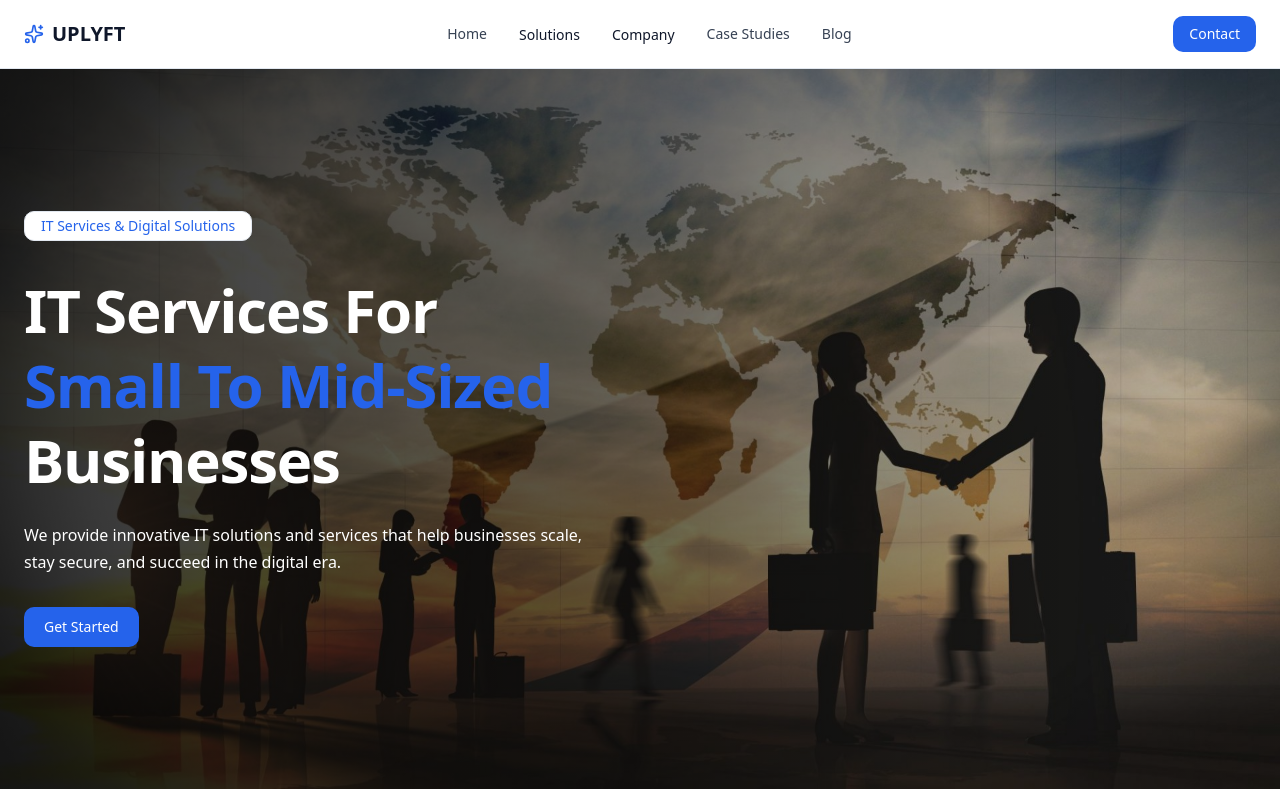
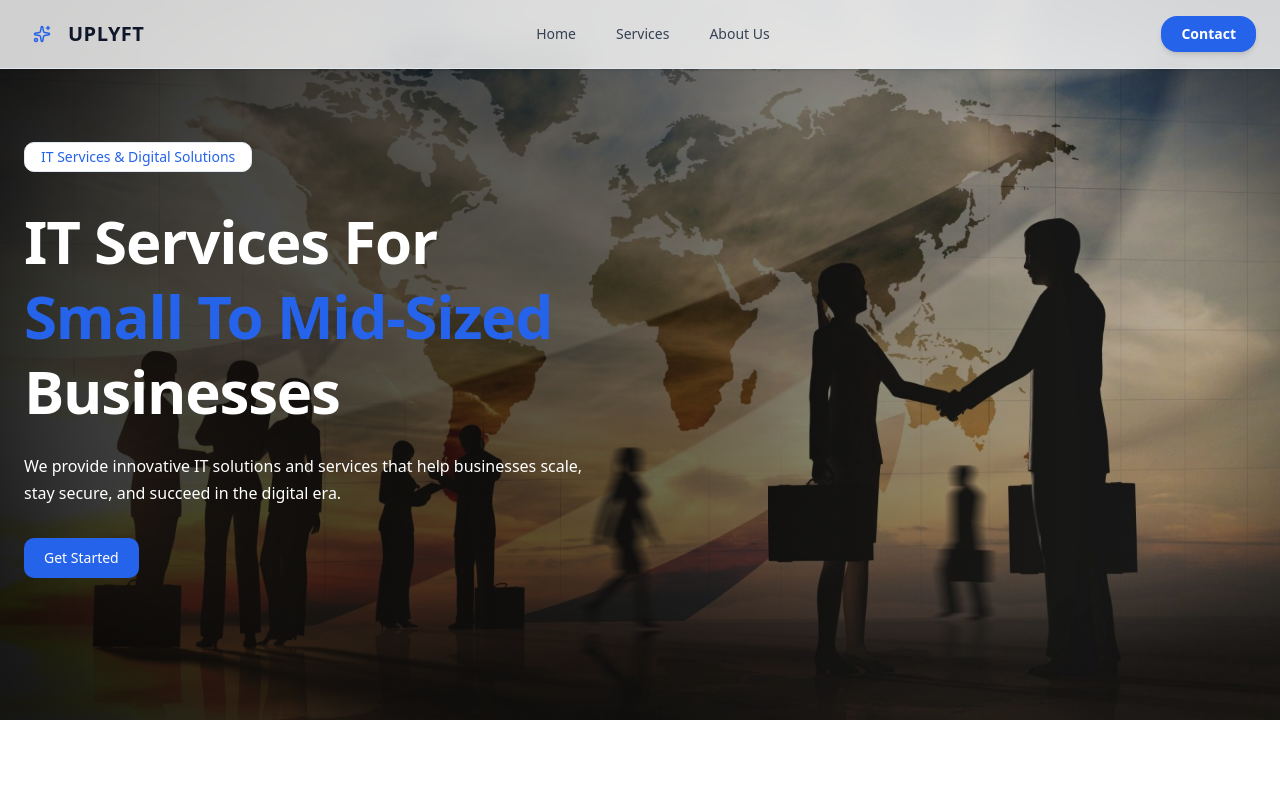
Before and after one commit to cipher997/uplyft.me, a Next.js app: page / in a window 1280 px wide. Shown: the top 800 px of the page. Built offline with nearby package versions, Linux system fonts and the light colour scheme.

Commit message:
update 7 files

```diff
--- a/app/globals.css
+++ b/app/globals.css
@@ -3,6 +3,10 @@
 /* =========================
    Design Tokens
    ========================= */
+
+   html {
+  scroll-behavior: smooth;
+}
 
 :root {
   /* Brand Colors */
--- a/components/layout/Navbar.tsx
+++ b/components/layout/Navbar.tsx
@@ -3,22 +3,29 @@
 import { useState } from "react";
 import Link from "next/link";
 import { navigation, type NavItem } from "@/data/navigation";
-import { Sparkles } from "lucide-react";
+import { Sparkles, Menu, X, ChevronDown } from "lucide-react";
 
 export function Navbar() {
   const [open, setOpen] = useState(false);
 
   return (
-    <header className="border-b border-default bg-white">
+    <header className="fixed top-0 z-50 w-full border-b border-default bg-white/80 backdrop-blur-md shadow-sm">
       <div className="container mx-auto flex items-center justify-between px-6 py-4">
         {/* Logo */}
-        <Link href="/" className="flex items-center gap-2 text-xl font-bold uppercase">
-        <Sparkles size={20} className="text-primary" />
-          Uplyft
+        <Link
+          href="/"
+          className="group flex items-center gap-2 text-xl font-bold uppercase tracking-wide"
+        >
+          <span className="flex h-9 w-9 items-center justify-center rounded-lg bg-primary/10 text-primary transition group-hover:scale-110">
+            <Sparkles size={18} />
+          </span>
+          <span className="relative">
+            Uplyft
+          </span>
         </Link>
 
         {/* Desktop Navigation */}
-        <nav className="hidden md:flex items-center gap-8">
+        <nav className="hidden md:flex items-center gap-10">
           {navigation.map((item) => (
             <DesktopNavItem key={item.label} item={item} />
           ))}
@@ -26,27 +33,26 @@ export function Navbar() {
 
         {/* Desktop CTA */}
         <Link
-          href="/contact"
-          className="hidden md:inline-block rounded-md bg-primary px-4 py-2 text-white text-sm font-medium"
+          href="/#contact"
+          className="hidden md:inline-flex items-center gap-2 rounded-lg bg-primary px-5 py-2 text-sm font-semibold text-white shadow-md transition hover:shadow-lg hover:brightness-110"
         >
           Contact
         </Link>
 
         {/* Mobile Menu Button */}
         <button
-          className="md:hidden text-sm font-medium"
+          className="md:hidden rounded-lg p-2 text-gray-700 hover:bg-soft"
           onClick={() => setOpen(!open)}
+          aria-label="Toggle menu"
         >
-          {open ? "Close" : "Menu"}
+          {open ? <X size={22} /> : <Menu size={22} />}
         </button>
       </div>
 
       {/* Mobile Menu */}
       {open && (
-        <div className="md:hidden border-t border-default bg-white px-6 py-4">
-          <MobileNav
-            onNavigate={() => setOpen(false)}
-          />
+        <div className="md:hidden border-t border-default bg-white px-6 py-6 shadow-inner">
+          <MobileNav onNavigate={() => setOpen(false)} />
         </div>
       )}
     </header>
@@ -63,32 +69,33 @@ function isLinkItem(
   return "href" in item;
 }
 
-
 function DesktopNavItem({ item }: NavItemProps) {
   if (isLinkItem(item)) {
     return (
       <Link
         href={item.href}
-        className="text-sm font-medium text-gray-700 hover:text-primary"
+        className="group relative text-sm font-medium text-gray-700 transition hover:text-primary"
       >
         {item.label}
+        <span className="absolute -bottom-1 left-0 h-[2px] w-0 bg-primary transition-all group-hover:w-full" />
       </Link>
     );
   }
 
   return (
     <div className="relative group">
-      <span className="cursor-pointer text-sm font-medium">
+      <button className="flex items-center gap-1 text-sm font-medium text-gray-700 hover:text-primary">
         {item.label}
-      </span>
+        <ChevronDown size={14} className="opacity-60" />
+      </button>
 
-      <div className="absolute left-0 top-full hidden min-w-[220px] rounded-md border border-default bg-white shadow-md group-hover:block">
+      <div className="absolute left-0 top-full mt-3 hidden min-w-[220px] rounded-xl border border-default bg-white shadow-lg group-hover:block">
         <ul className="py-2">
           {item.children.map((child) => (
             <li key={child.label}>
               <Link
                 href={child.href}
-                className="block px-4 py-2 text-sm hover:bg-soft"
+                className="block px-4 py-2 text-sm text-gray-700 hover:bg-soft hover:text-primary"
               >
                 {child.label}
               </Link>
@@ -100,14 +107,13 @@ function DesktopNavItem({ item }: NavItemProps) {
   );
 }
 
-
 function MobileNav({
   onNavigate,
 }: {
   onNavigate: () => void;
 }) {
   return (
-    <nav className="flex flex-col gap-4">
+    <nav className="flex flex-col gap-5">
       {navigation.map((item) => (
         <MobileNavItem
           key={item.label}
@@ -116,18 +122,16 @@ function MobileNav({
         />
       ))}
 
-      {/* Mobile CTA */}
       <Link
-        href="/contact"
+        href="/#contact"
         onClick={onNavigate}
-        className="mt-4 rounded-md bg-primary px-4 py-2 text-center text-white text-sm font-medium"
+        className="mt-6 rounded-lg bg-primary px-4 py-3 text-center text-sm font-semibold text-white shadow-md"
       >
         Contact
       </Link>
     </nav>
   );
 }
-
 
 function MobileNavItem({
   item,
@@ -143,32 +147,31 @@ function MobileNavItem({
       <Link
         href={item.href}
         onClick={onNavigate}
-        className="text-sm font-medium"
+        className="text-sm font-medium text-gray-700"
       >
         {item.label}
       </Link>
     );
   }
 
-
   return (
     <div>
       <button
         onClick={() => setExpanded(!expanded)}
-        className="flex w-full items-center justify-between text-sm font-medium"
+        className="flex w-full items-center justify-between text-sm font-medium text-gray-700"
       >
         {item.label}
-        <span>{expanded ? "−" : "+"}</span>
+        <span className="text-lg">{expanded ? "−" : "+"}</span>
       </button>
 
       {expanded && (
-        <div className="mt-2 ml-4 flex flex-col gap-2">
+        <div className="mt-3 ml-4 flex flex-col gap-3">
           {item.children.map((child) => (
             <Link
               key={child.label}
               href={child.href}
               onClick={onNavigate}
-              className="text-sm text-muted"
+              className="text-sm text-muted hover:text-primary"
             >
               {child.label}
             </Link>
--- a/data/navigation.ts
+++ b/data/navigation.ts
@@ -15,34 +15,20 @@ export type NavItem =
 
 
 export const navigation: NavItem[] = [
-  {
+ {
     label: "Home",
     href: "/",
   },
   {
-    label: "Solutions",
-    children: [
-      { label: "Managed IT Services", href: "/services/managed-it" },
-      { label: "IT Consulting", href: "/services/it-consulting" },
-      { label: "Cloud Computing", href: "/services/cloud-computing" },
-      { label: "Cybersecurity", href: "/services/cybersecurity" },
-      { label: "Software Development", href: "/services/software-development" },
-    ],
+    label: "Services",
+    href: "/#services",
   },
   {
-    label: "Company",
-    children: [
-      { label: "About Us", href: "/company/about" },
-      { label: "Careers", href: "/company/careers" },
-      { label: "Contact", href: "/contact" },
-    ],
+    label: "About Us",
+    href: "/#about",
   },
-  {
-    label: "Case Studies",
-    href: "/case-studies",
-  },
-  {
-    label: "Blog",
-    href: "/blog",
-  },
+  // {
+  //   label: "Testimonials",
+  //   href: "/#testimonials",
+  // },
 ];
--- a/sections/About/About.tsx
+++ b/sections/About/About.tsx
@@ -5,7 +5,7 @@ import { Button } from "@/components/ui/Button";
 
 export function About() {
   return (
-    <section className="bg-soft py-20">
+    <section id="about" className="bg-soft py-20">
       <Container className="grid gap-12 md:grid-cols-2 md:items-center">
         {/* Left Content */}
         <div>
--- a/sections/Contact/Contact.tsx
+++ b/sections/Contact/Contact.tsx
@@ -3,7 +3,7 @@ import { ContactForm } from "./ContactForm";
 
 export function Contact() {
   return (
-    <section className="bg-gradient-custom py-20">
+    <section id="contact" className="bg-gradient-custom py-20">
       <Container className="grid gap-12 md:grid-cols-2 md:items-center">
         {/* Left Content */}
         <div>
--- a/sections/Services/Services.tsx
+++ b/sections/Services/Services.tsx
@@ -4,7 +4,7 @@ import { ServiceCard } from "./ServiceCard";
 
 export function Services() {
   return (
-    <section className="bg-white py-20">
+    <section id="services" className="bg-white py-20">
       <Container>
         {/* Section Header */}
         <div className="mb-12 max-w-2xl">
--- a/sections/Testimonials/Testimonials.tsx
+++ b/sections/Testimonials/Testimonials.tsx
@@ -6,7 +6,7 @@ export function Testimonials() {
   const items = [...testimonials, ...testimonials];
 
   return (
-    <section className="bg-soft py-20 overflow-hidden">
+    <section id="testimonials" className="bg-soft py-20 overflow-hidden">
       <Container>
         {/* Header */}
         <div className="mb-12 max-w-2xl">
```
